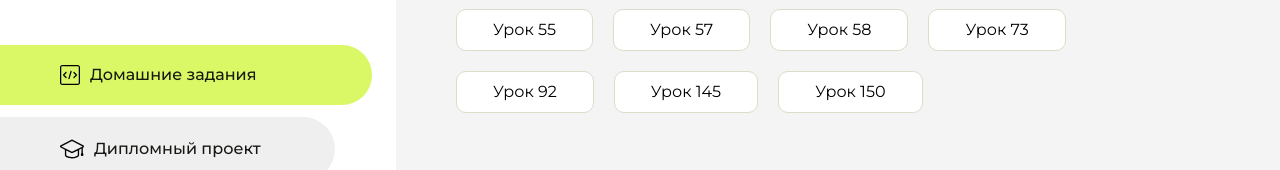
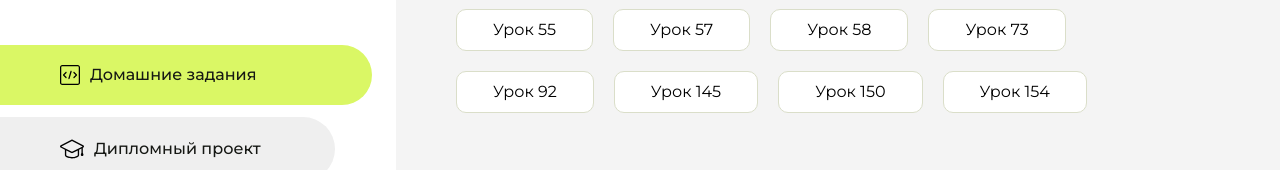
Before and after one commit to Yurkovich/Homework, a plain HTML site: page index.html in a window 1280 px wide. Shown: the part 291-461 px from the top of the page. Drawn offline with Linux system fonts and the light colour scheme.

Commit message:
Update index.html

```diff
--- a/index.html
+++ b/index.html
@@ -128,6 +128,9 @@
                     <li class="content__list-item">
                         <a href="lesson150/index.html">Урок 150</a>
                     </li>
+                    <li class="content__list-item">
+                        <a href="lesson154/index.html">Урок 154</a>
+                    </li>
                 </ul>
             </div>
             <div class="content__block hidden" id="diplomBlock">
```
